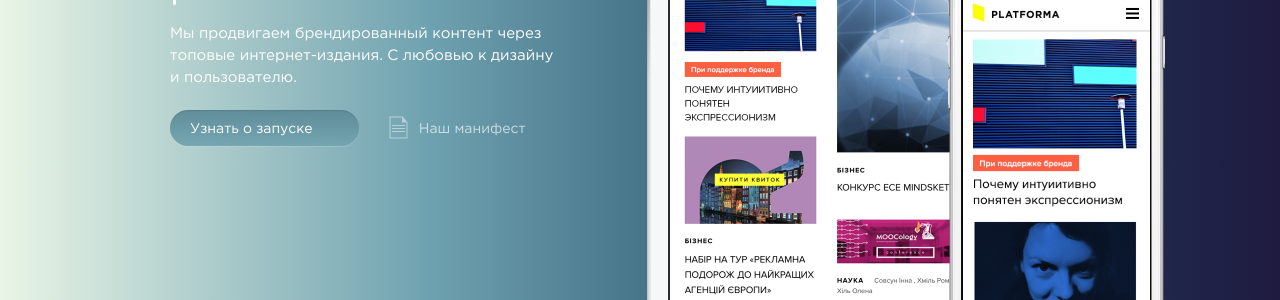
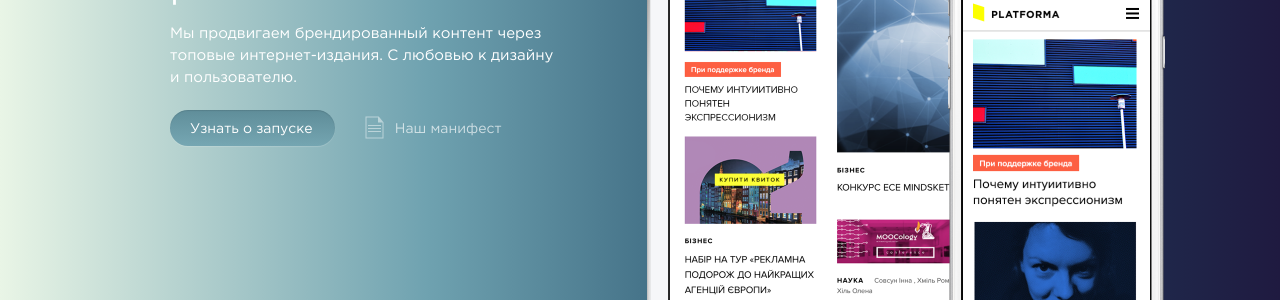
Before and after one commit to infeedl/infeedl-landing, a Jekyll site: the page built from index.html, in a window 1280 px wide. Shown: the part 347-647 px from the top of the page. Built offline with Jekyll 4.4.1, drawn with Linux system fonts in a browser that asks for light colours; nearby versions of some CDN libraries.

Commit message:
Fix animation

```diff
--- a/css/application.scss
+++ b/css/application.scss
@@ -246,12 +246,14 @@
           position: relative;
 
           .launch {
+            @include transition(width, .2s, ease-in);
             @include placeholder {
               color: #fff;
             }
 
             border: 0;
             cursor: pointer;
+            width: 125px;
 
             border-radius: 40px;
             background-image: -o-linear-gradient(-89deg, #5E8C98 0%, #76A7B3 100%);
```
